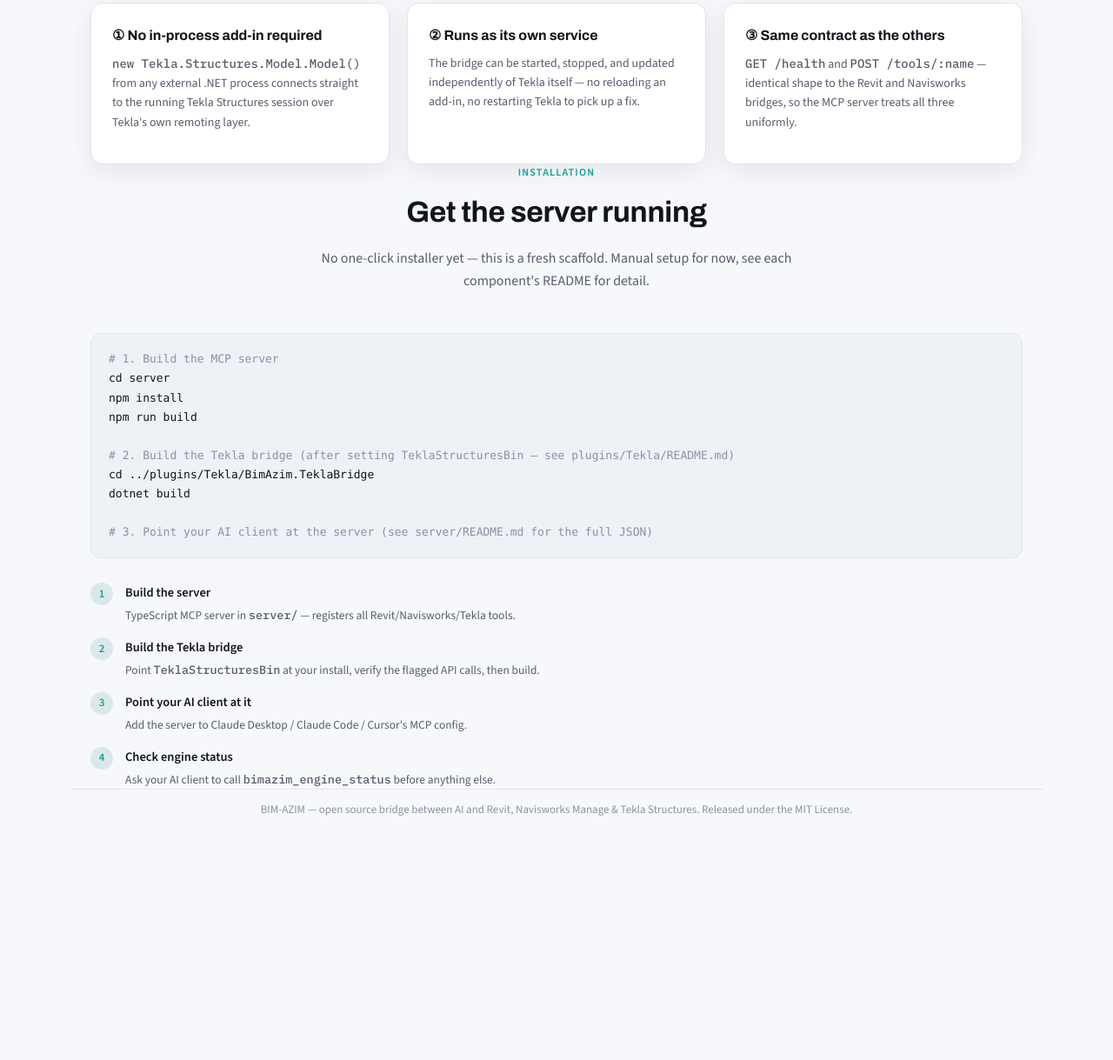
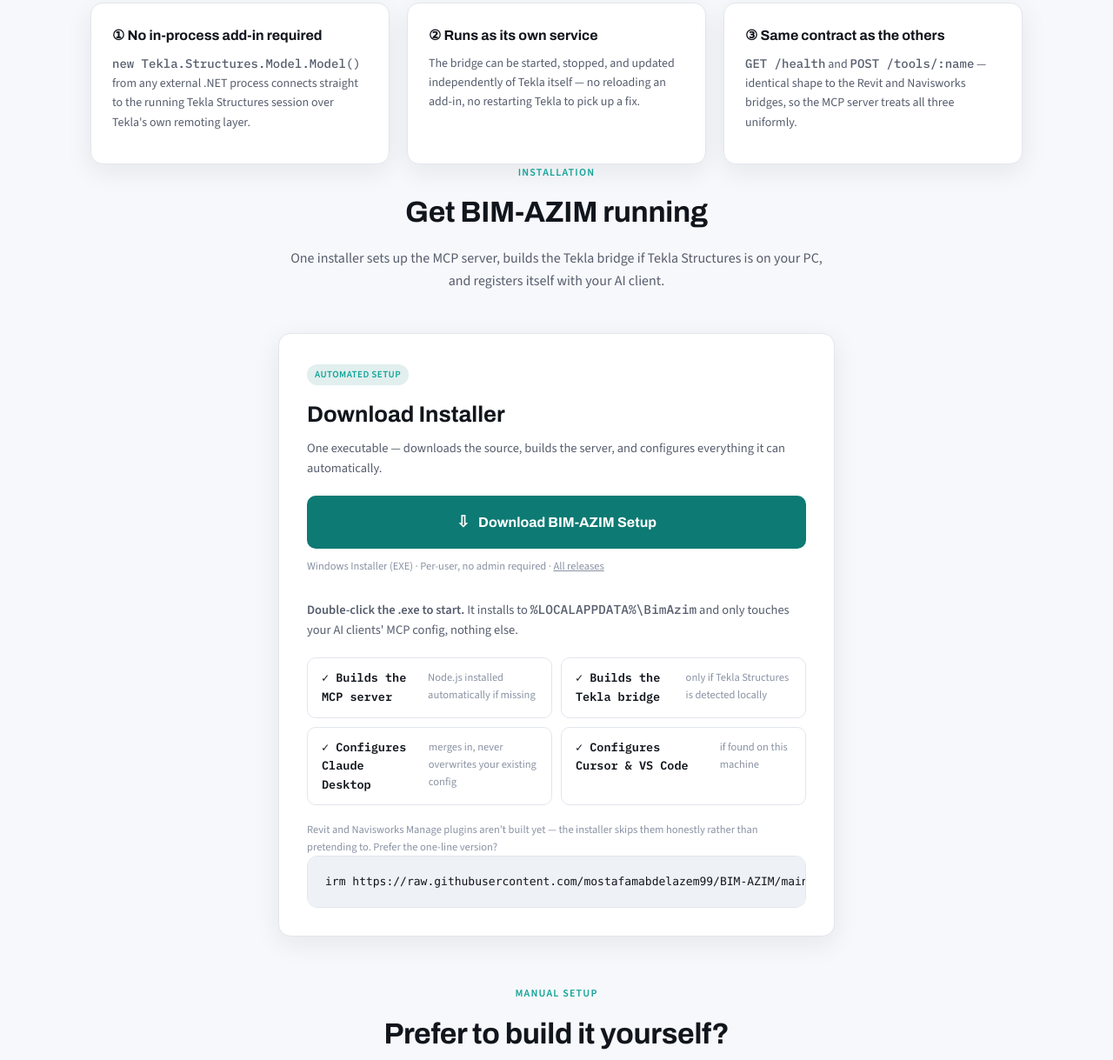
Before and after one commit to mostafamabdelazem99/BIM-AZIM, a plain HTML site: page website/index.html in a window 1280 px wide. Shown: the part 3424-4643 px from the top of the page at 87% size. Before the commit the page ends 4379 px from the top, so only its background shows below. Drawn offline with nearby package versions, Linux system fonts and the light colour scheme.

Commit message:
Add real download-installer section to website

```diff
--- a/website/index.html
+++ b/website/index.html
@@ -236,8 +236,35 @@
   <section id="install" class="container">
     <div class="section-head">
       <div class="eyebrow">Installation</div>
-      <h2>Get the server running</h2>
-      <p>No one-click installer yet — this is a fresh scaffold. Manual setup for now, see each component's README for detail.</p>
+      <h2>Get BIM-AZIM running</h2>
+      <p>One installer sets up the MCP server, builds the Tekla bridge if Tekla Structures is on your PC, and registers itself with your AI client.</p>
+    </div>
+
+    <div class="install-card">
+      <span class="pill">AUTOMATED SETUP</span>
+      <h3>Download Installer</h3>
+      <p class="install-sub">One executable — downloads the source, builds the server, and configures everything it can automatically.</p>
+      <a class="btn-primary install-download" href="https://github.com/mostafamabdelazem99/BIM-AZIM/releases/latest/download/BIM-AZIM-Setup.exe">
+        <span class="dl-icon">&#8681;</span> Download BIM-AZIM Setup
+      </a>
+      <p class="install-meta">Windows Installer (EXE) &middot; Per-user, no admin required &middot; <a href="https://github.com/mostafamabdelazem99/BIM-AZIM/releases/latest">All releases</a></p>
+
+      <p class="install-sub" style="margin-top:28px;"><strong>Double-click the .exe to start.</strong> It installs to <code>%LOCALAPPDATA%\BimAzim</code> and only touches your AI clients' MCP config, nothing else.</p>
+
+      <div class="tool-list" style="margin-top:14px;">
+        <div class="tool-row"><span class="name">&#10003; Builds the MCP server</span><span class="desc">Node.js installed automatically if missing</span></div>
+        <div class="tool-row"><span class="name">&#10003; Builds the Tekla bridge</span><span class="desc">only if Tekla Structures is detected locally</span></div>
+        <div class="tool-row"><span class="name">&#10003; Configures Claude Desktop</span><span class="desc">merges in, never overwrites your existing config</span></div>
+        <div class="tool-row"><span class="name">&#10003; Configures Cursor &amp; VS Code</span><span class="desc">if found on this machine</span></div>
+      </div>
+
+      <p class="install-meta" style="margin-top:18px;">Revit and Navisworks Manage plugins aren't built yet — the installer skips them honestly rather than pretending to. Prefer the one-line version?</p>
+      <div class="code-block">irm https://raw.githubusercontent.com/mostafamabdelazem99/BIM-AZIM/main/install.ps1 | iex</div>
+    </div>
+
+    <div class="section-head" style="margin-top:56px;">
+      <div class="eyebrow">Manual setup</div>
+      <h2>Prefer to build it yourself?</h2>
     </div>
 
     <div class="code-block"><span class="comment"># 1. Build the MCP server</span>
--- a/website/styles.css
+++ b/website/styles.css
@@ -319,6 +319,28 @@ section { padding: 80px 0; }
 .verify-note strong { color: var(--text); }
 
 /* ---------- Install ---------- */
+.install-card {
+  background: var(--bg-card);
+  border: 1px solid var(--border);
+  border-radius: var(--radius);
+  padding: 32px;
+  box-shadow: var(--shadow);
+  max-width: 640px;
+  margin: 0 auto;
+}
+.install-card h3 { font-size: 1.6rem; margin: 14px 0 6px; }
+.install-sub { color: var(--text-dim); font-size: 14.5px; margin: 0 0 20px; }
+.install-meta { color: var(--text-faint); font-size: 12.5px; margin: 10px 0 0; }
+.install-download {
+  display: flex;
+  align-items: center;
+  justify-content: center;
+  gap: 10px;
+  width: 100%;
+  font-size: 16px;
+  padding: 16px 20px;
+}
+.dl-icon { font-size: 18px; }
 .code-block {
   background: var(--code-bg); border: 1px solid var(--border); border-radius: 12px;
   padding: 18px 20px; font-family: "SFMono-Regular", Consolas, "Liberation Mono", monospace;
```
